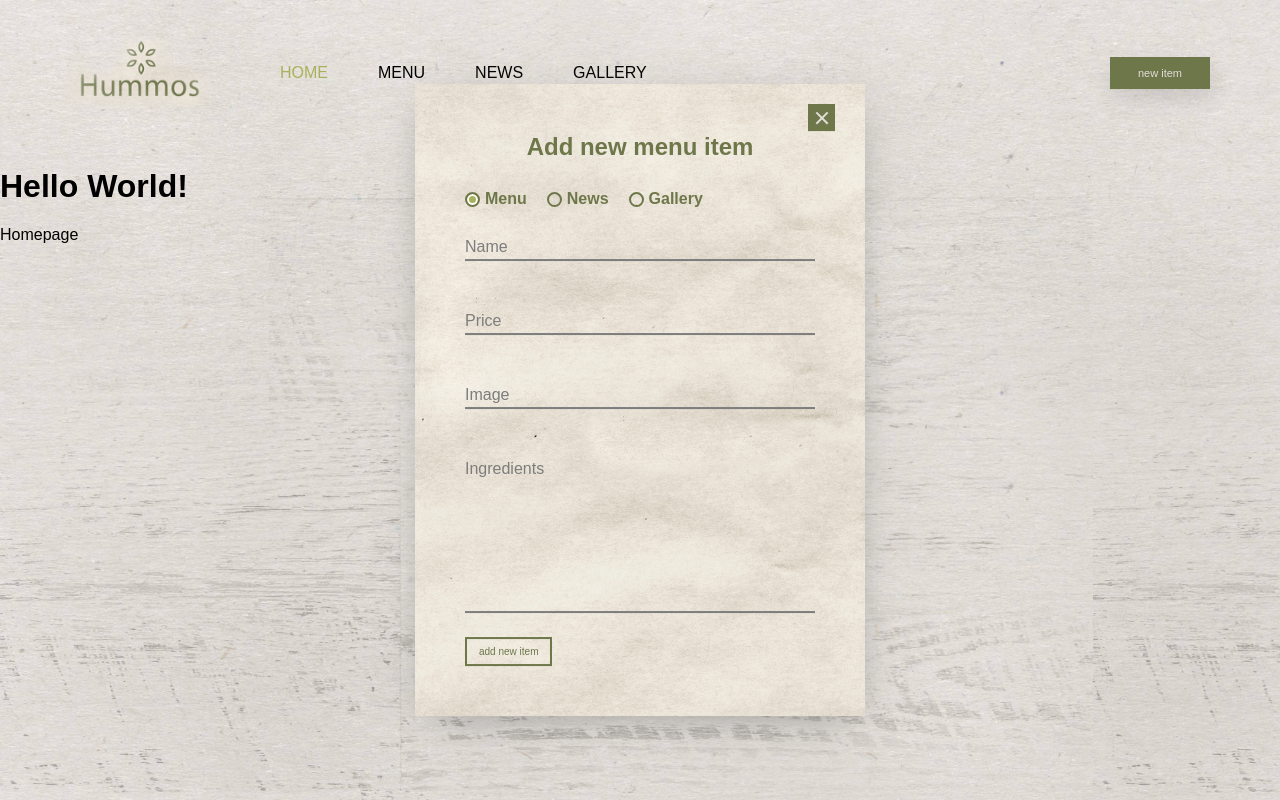
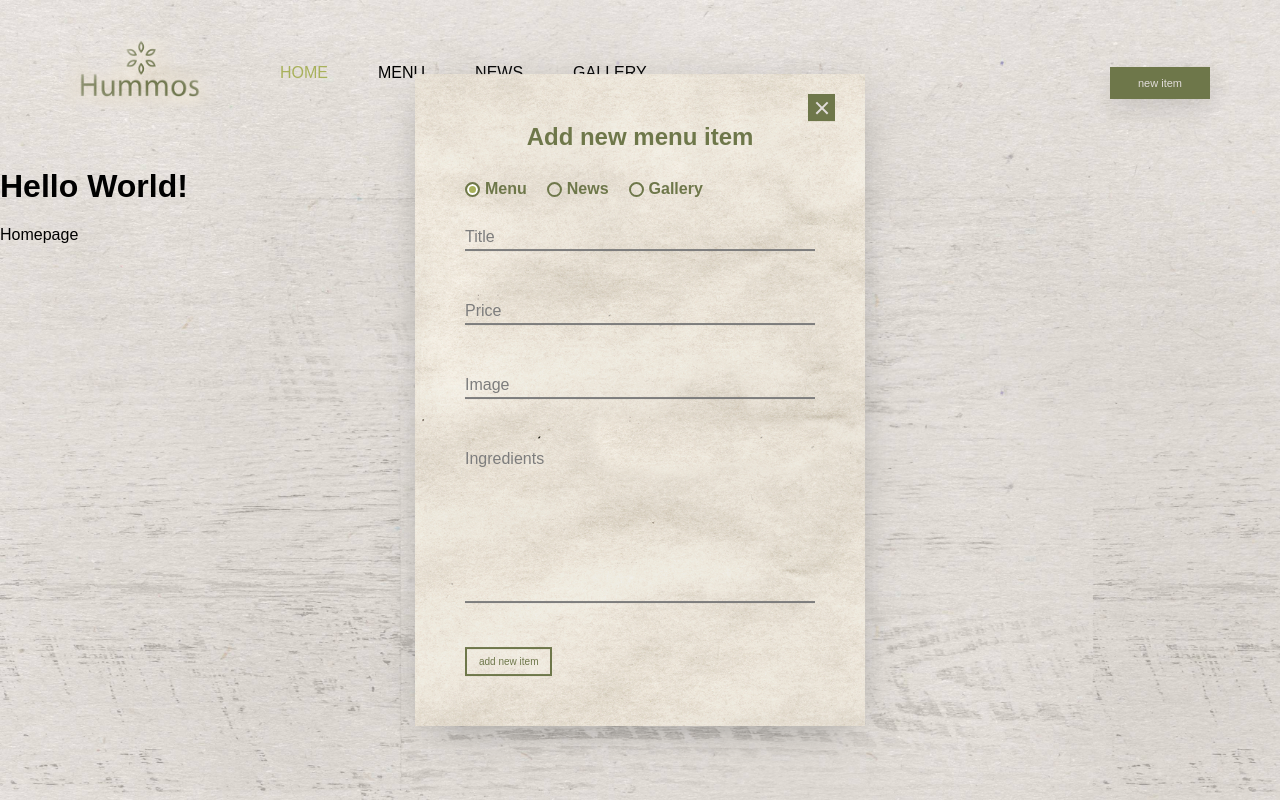
Before and after one commit to halahasz/React-Restaurant-App, a React (Create React App) app: page / in a window 1280 px wide. Built offline with nearby package versions, Linux system fonts and the light colour scheme; a web font is replaced by a local one.

Commit message:
Added conditional rendering of form fields

```diff
--- a/src/components/Button/Button.module.scss
+++ b/src/components/Button/Button.module.scss
@@ -5,6 +5,7 @@
   padding: 7px 12px;
   font-weight: 500;
   background: none;
+  margin-top: 20px;
   border: 2px solid #6e774a;
   color: #6e774a;
   &:active,
--- a/src/components/Form/Form.js
+++ b/src/components/Form/Form.js
@@ -28,10 +28,12 @@ class Form extends React.Component {
     });
   };
 
+
   render() {
+    const {activeOption} = this.state
     return (
       <div className={styles.wrapper}>
-        <Title>Add new {descriptions[this.state.activeOption]}</Title>
+        <Title>Add new {descriptions[activeOption]}</Title>
         <form
           autoComplete="off"
           className={styles.form}
@@ -40,30 +42,31 @@ class Form extends React.Component {
           <div className={styles.radioWrapper}>
             <FormRadio
               id={types.menu}
-              checked={this.state.activeOption === types.menu}
+              checked={activeOption === types.menu}
               changeFn={() => this.handleRadioButtonCHange(types.menu)}
             >
               Menu
             </FormRadio>
             <FormRadio
               id={types.news}
-              checked={this.state.activeOption === types.news}
+              checked={activeOption === types.news}
               changeFn={() => this.handleRadioButtonCHange(types.news)}
             >
               News
             </FormRadio>
             <FormRadio
               id={types.gallery}
-              checked={this.state.activeOption === types.gallery}
+              checked={activeOption === types.gallery}
               changeFn={() => this.handleRadioButtonCHange(types.gallery)}
             >
               Gallery
             </FormRadio>
           </div>
-          <Input name="name" label="Name" maxLength={30} />
-          <Input name="price" label="Price" />
+
+          <Input name="name" label="Title" maxLength={30} />
+          {this.state.activeOption === types.menu ? <Input name="price" label="Price" /> : null}
           <Input name="image" label="Image" />
-          <Input tag="textarea" name="ingredients" label="Ingredients" />
+          {this.state.activeOption !== types.gallery ? <Input tag="textarea" name="ingredients" label={activeOption === types.menu ? "Ingredients" : "Text"} /> : null}
           <Button>add new item</Button>
         </form>
       </div>
```
